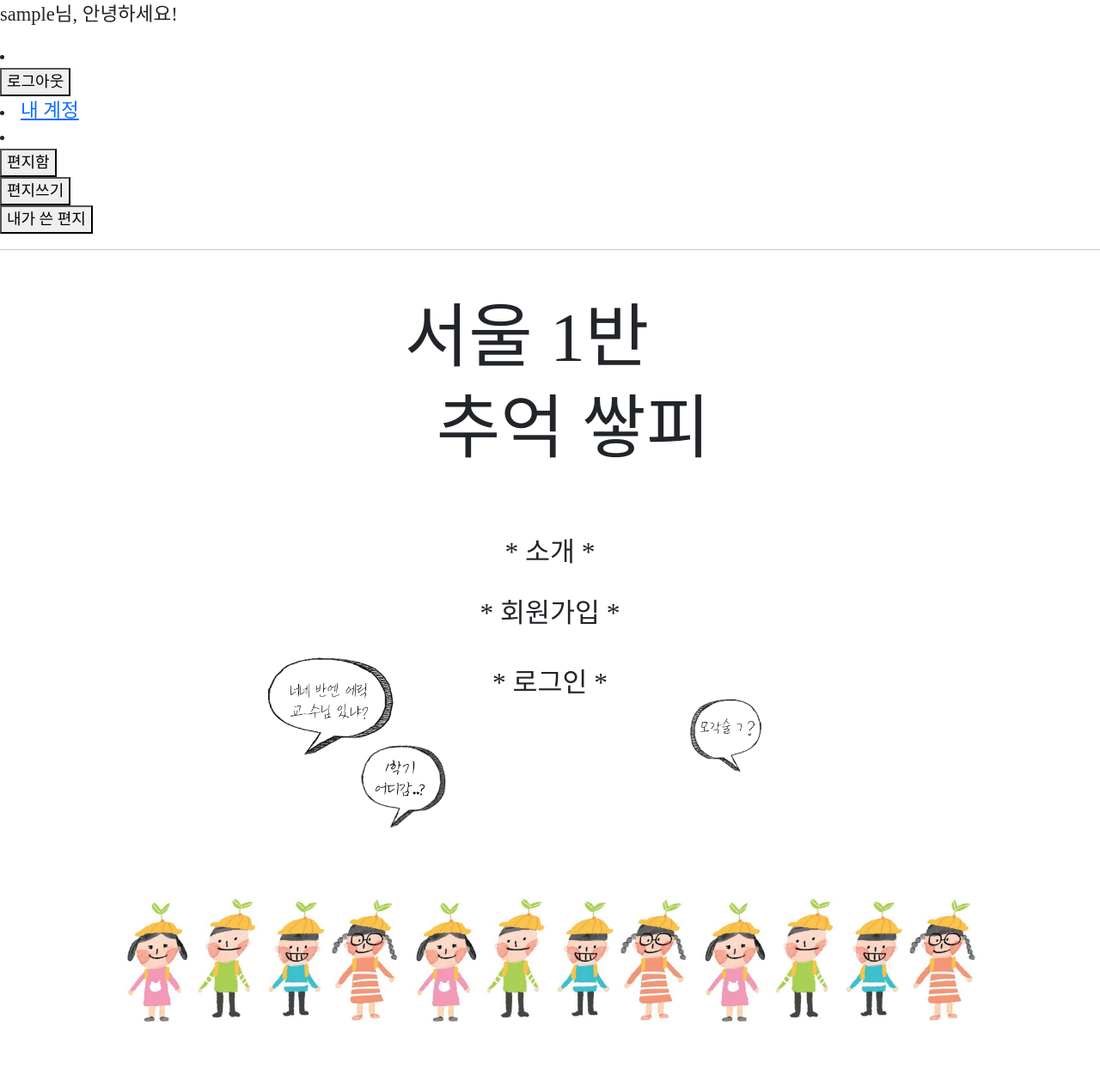
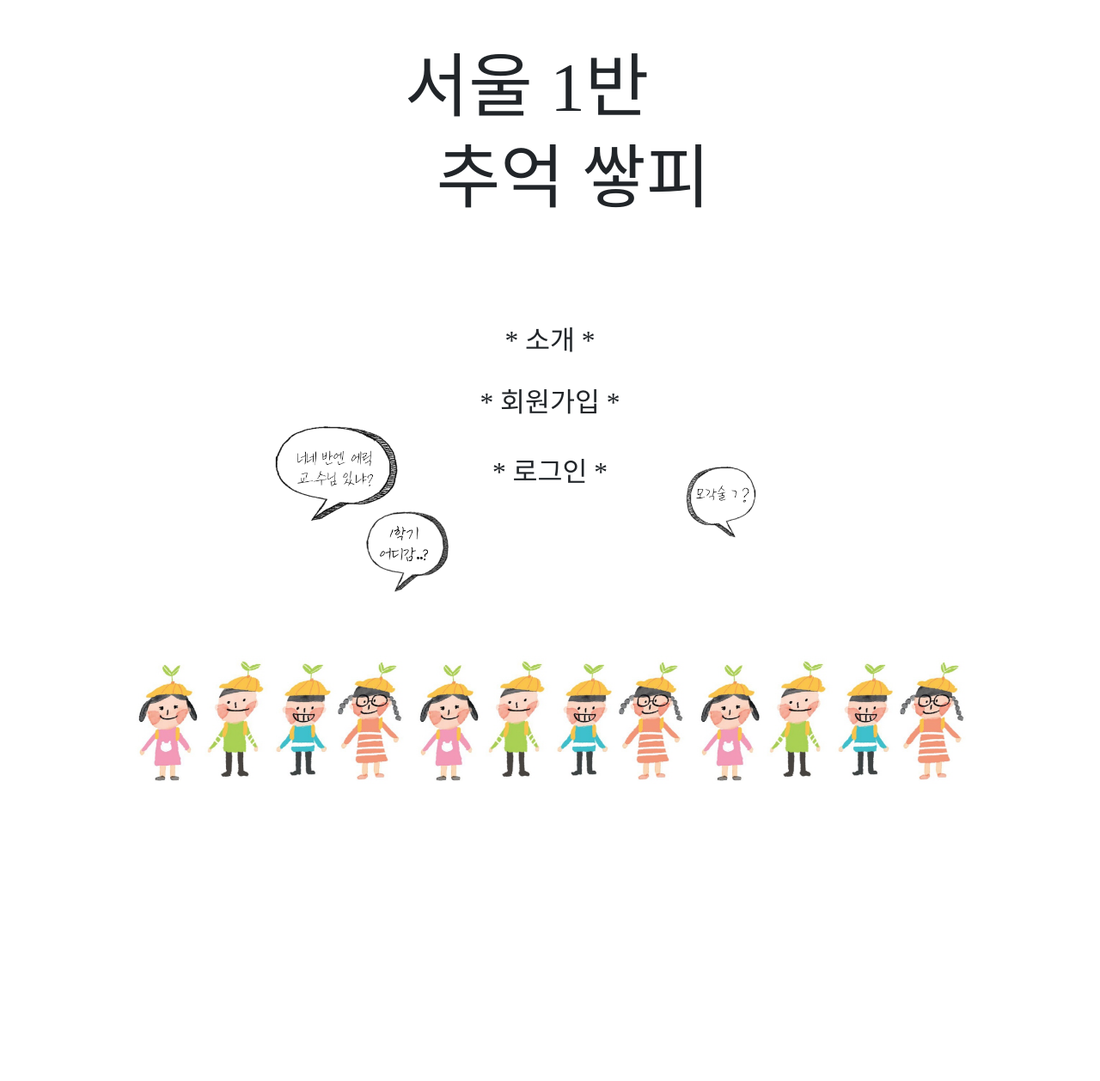
Before and after one commit to rohmantique/SSAFY-Side-Pjt, a Django app: page / in a window 1280 px wide. Shown: the whole page at 86% size. After the commit the page ends 909 px from the top, so only its background shows below. Run offline with Django 4.2, Linux system fonts and the light colour scheme; the visitor is signed in with stand-in values (Sample User, id 1); some web fonts are replaced.

Commit message:
eunho/index.html navbar 숨기기

```diff
--- a/accounts/templates/accounts/login.html
+++ b/accounts/templates/accounts/login.html
@@ -1,7 +1,7 @@
 {% extends 'base.html' %}
 
 {% block content %}
-  <header class="text-center">
+  <header class="m-5">
     <h2>편지쓰러 오셨군요? 기다렸어요</h2>
   </header>
 
--- a/accounts/templates/accounts/signup.html
+++ b/accounts/templates/accounts/signup.html
@@ -1,7 +1,7 @@
 {% extends 'base.html' %}
 
 {% block content %}
-  <header class="text-center">
+  <header class="m-5">
     <h2>처음이신가요? 아래 정보를 입력해주세요</h2>
   </header>
 
--- a/accounts/templates/accounts/update.html
+++ b/accounts/templates/accounts/update.html
@@ -1,7 +1,10 @@
 {% extends 'base.html' %}
 
 {% block content %}
-<h1>회원정보 수정</h1>
+  <header class="m-5">
+    <h2>회원정보 수정</h2>
+  </header>
+
   <form action="" method = 'POST'>
     {% csrf_token %}
     {{form1.as_p}}
--- a/roll_paper/templates/roll_paper/index.html
+++ b/roll_paper/templates/roll_paper/index.html
@@ -4,7 +4,7 @@
 {% block style %}
 @media(max-width: 767px) {
   .bg-img {
-      background-image: url('../../static/images/index2.PNG');
+      background-image: url('../../static/images/index.PNG');
       background-size: contain;
       background-repeat: no-repeat;
       background-position: center;
@@ -22,7 +22,7 @@
 {% endblock style %}
 
 {% block content %}
-  <header class="mt-5">
+  <header class="m-5">
     <h1 class="pe-5">서울 1반</h1>
     <h1 class="ps-5">추억 쌓피</h1>
   </header>
@@ -41,12 +41,12 @@
     </div>
 
     <div class="m-5 p-5"></div>
-    <div class="m-5"></div>
+    <div class="m-4"></div>
   </main>
 
 {% endblock content %}
 
 {% block script %}
   const navbar = document.querySelector('nav#navbar')
-  navbar.addClass('d-none')
+  navbar.setAttribute('class', 'd-none')
 {% endblock script %}
--- a/roll_paper/templates/roll_paper/user_lst.html
+++ b/roll_paper/templates/roll_paper/user_lst.html
@@ -18,7 +18,7 @@
 
 <h1>편지를 보내고 싶은 사람을 눌러주세요!</h1>
   {% for user in user_lst %}
-  {% if user.realname != request.user.realname and user not in excepted%}
+  {% if user.realname != request.user.realname and user not in excepted %}
   <form action="{% url 'rollpaper:letterbox' user.pk %}" method='GET'>
     <button>{{ user.realname }}</button><br>
   </form>
--- a/static/css/style.css
+++ b/static/css/style.css
@@ -18,6 +18,7 @@ h1 {
 
 h2 {
   font-size: 3rem;
+  text-align: center;
 }
 
 p {
@@ -50,4 +51,4 @@ input {
 .btn:focus, .btn:active, .form-control:focus, .form-control:active {
   outline: none !important;
   box-shadow: none;
-  }
+}
--- a/templates/base.html
+++ b/templates/base.html
@@ -20,7 +20,7 @@
 
   <nav id="navbar" class="myClass">
     {% if request.user.is_authenticated %}
-    <p>{{ user }}님, 안녕하세요!</p>
+    <p>{{ user.realname }}님, 안녕하세요!</p>
       <li>
         <form action="{% url 'accounts:logout' %}" method="POST">
           {% csrf_token %}
```
Also changed, not shown: accounts/templates/accounts/change_password.html (+7 -4 lines), roll_paper/templates/roll_paper/aboutus.html (+11 -0 lines), static/images/index.PNG, static/images/index2.PNG (deleted). Lines whose indentation alone changed are shown as unchanged.
